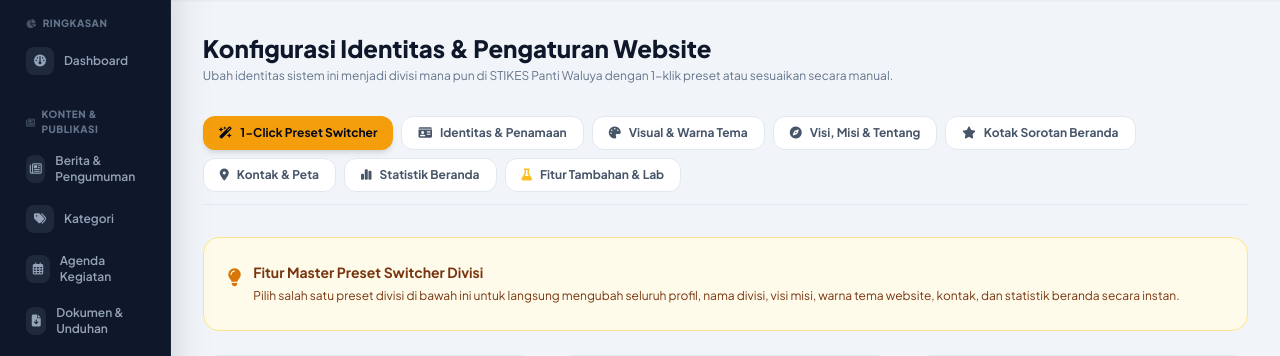
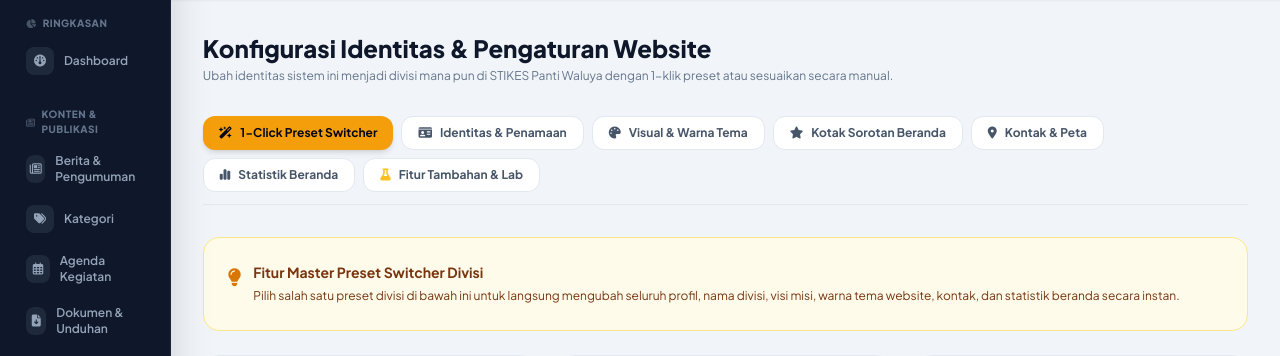
Before and after one commit to YonathanTobias/CMS-Prodi-D4-MIK, a Laravel app: page /admin/settings in a window 1280 px wide. Shown: the part 80-436 px from the top of the page. Run offline with Laravel 12, Linux system fonts and the light colour scheme; a user stored in the database is signed in; data comes from the database, SQL or seed files in the repository; data that the repository does not hold is empty; some libraries are stand-ins or nearby versions.

Commit message:
Hapus tab duplikat Visi & Misi di menu Identitas & Preset agar terpusat di menu Visi & Misi Prodi

```diff
--- a/resources/views/admin/settings/index.blade.php
+++ b/resources/views/admin/settings/index.blade.php
@@ -30,9 +30,6 @@
         </button>
         <button @click="activeTab = 'branding'" :class="activeTab === 'branding' ? 'bg-theme-primary text-white shadow-md font-bold' : 'bg-white dark:bg-slate-800 text-slate-600 dark:text-slate-300 hover:bg-slate-50 dark:hover:bg-slate-700/80 border border-slate-200 dark:border-slate-700'" class="px-4 py-2 rounded-xl transition flex items-center">
             <i class="fa-solid fa-palette mr-2"></i> Visual & Warna Tema
-        </button>
-        <button @click="activeTab = 'profile'" :class="activeTab === 'profile' ? 'bg-theme-primary text-white shadow-md font-bold' : 'bg-white dark:bg-slate-800 text-slate-600 dark:text-slate-300 hover:bg-slate-50 dark:hover:bg-slate-700/80 border border-slate-200 dark:border-slate-700'" class="px-4 py-2 rounded-xl transition flex items-center">
-            <i class="fa-solid fa-compass mr-2"></i> Visi, Misi & Tentang
         </button>
         <button @click="activeTab = 'highlight'" :class="activeTab === 'highlight' ? 'bg-theme-primary text-white shadow-md font-bold' : 'bg-white dark:bg-slate-800 text-slate-600 dark:text-slate-300 hover:bg-slate-50 dark:hover:bg-slate-700/80 border border-slate-200 dark:border-slate-700'" class="px-4 py-2 rounded-xl transition flex items-center">
             <i class="fa-solid fa-star mr-2"></i> Kotak Sorotan Beranda
@@ -270,39 +267,6 @@
             <div class="pt-4 border-t">
                 <button type="submit" class="px-6 py-2.5 rounded-xl bg-theme-primary text-white font-bold text-xs uppercase tracking-wider shadow hover:opacity-90 transition">
                     Simpan Perubahan Visual
-                </button>
-            </div>
-        </div>
-
-        <!-- TAB 4: VISI, MISI & TENTANG -->
-        <div x-show="activeTab === 'profile'" class="bg-white rounded-2xl p-6 sm:p-8 shadow-sm border border-slate-200 space-y-6" style="display: none;">
-            <h3 class="text-base font-bold text-slate-900 border-b pb-3">Profil, Visi & Misi Divisi</h3>
-
-            <div class="space-y-4">
-                <div class="space-y-1">
-                    <label class="text-xs font-bold text-slate-700">Judul Tentang Kami</label>
-                    <input type="text" name="about_title" value="{{ old('about_title', $settings['about_title'] ?? 'Tentang Kami') }}" class="w-full px-4 py-2.5 rounded-xl text-xs bg-slate-50 border border-slate-200 focus:outline-none focus:ring-2 focus:ring-sky-500 focus:bg-white">
-                </div>
-
-                <div class="space-y-1">
-                    <label class="text-xs font-bold text-slate-700">Deskripsi Lengkap / Sejarah Singkat Divisi</label>
-                    <textarea name="about_description" rows="5" class="w-full px-4 py-2.5 rounded-xl text-xs bg-slate-50 border border-slate-200 focus:outline-none focus:ring-2 focus:ring-sky-500 focus:bg-white">{{ old('about_description', $settings['about_description'] ?? '') }}</textarea>
-                </div>
-
-                <div class="space-y-1">
-                    <label class="text-xs font-bold text-slate-700">Visi Divisi</label>
-                    <textarea name="vision" rows="3" class="w-full px-4 py-2.5 rounded-xl text-xs bg-slate-50 border border-slate-200 focus:outline-none focus:ring-2 focus:ring-sky-500 focus:bg-white">{{ old('vision', $settings['vision'] ?? '') }}</textarea>
-                </div>
-
-                <div class="space-y-1">
-                    <label class="text-xs font-bold text-slate-700">Misi Divisi (Dapat dibuat poin 1, 2, 3)</label>
-                    <textarea name="mission" rows="6" class="w-full px-4 py-2.5 rounded-xl text-xs bg-slate-50 border border-slate-200 focus:outline-none focus:ring-2 focus:ring-sky-500 focus:bg-white">{{ old('mission', $settings['mission'] ?? '') }}</textarea>
-                </div>
-            </div>
-
-            <div class="pt-4 border-t">
-                <button type="submit" class="px-6 py-2.5 rounded-xl bg-theme-primary text-white font-bold text-xs uppercase tracking-wider shadow hover:opacity-90 transition">
-                    Simpan Visi Misi
                 </button>
             </div>
         </div>
```
